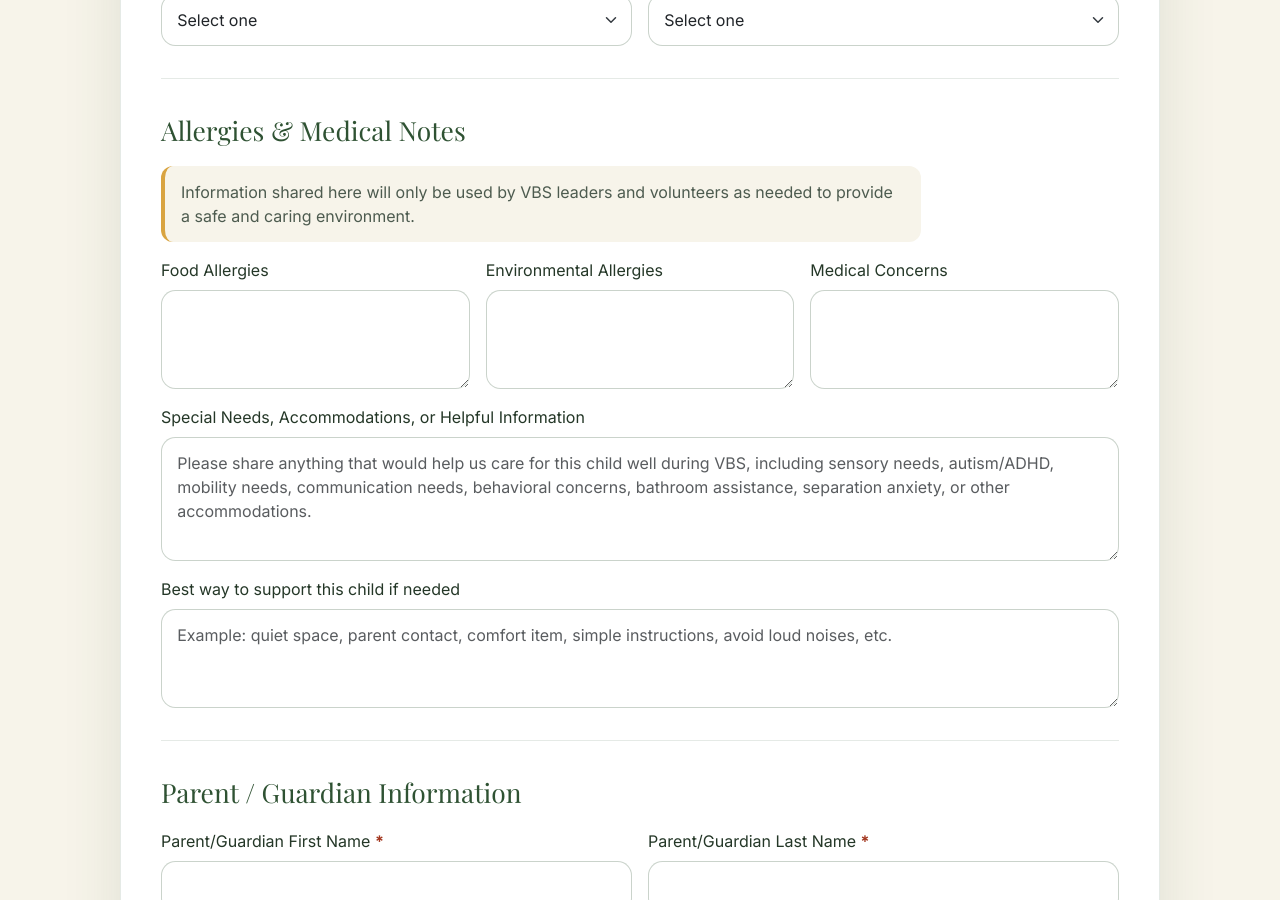
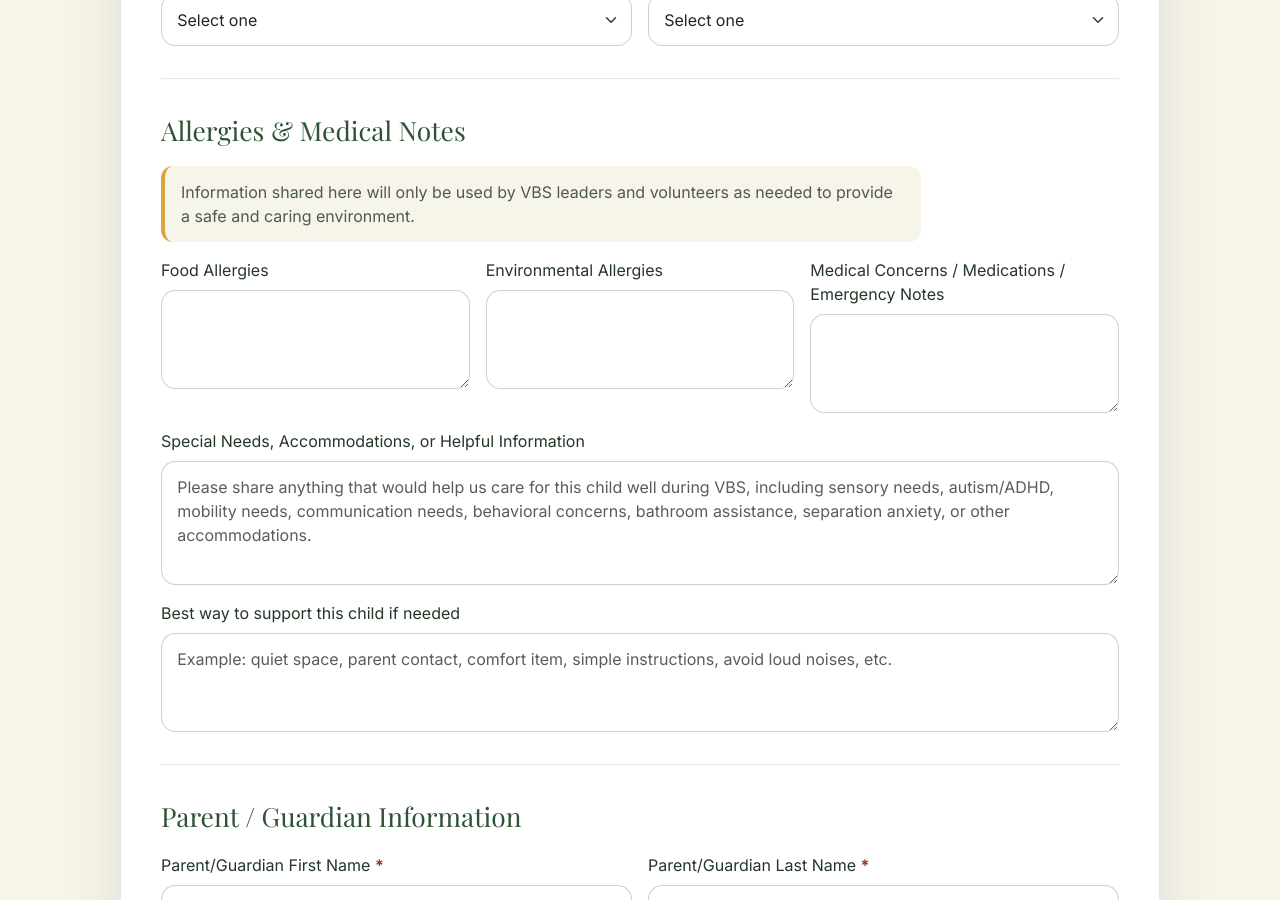
Before and after one commit to cedargrovechristian/cedargrovechristian.github.io, a Jekyll site: the page built from vbs-registration.html, in a window 1280 px wide and 900 px high, scrolled down 2041 px. Built offline with Jekyll 4.4.1, drawn with Linux system fonts in a browser that asks for light colours.

Commit message:
Update vbs-registration.html

```diff
--- a/vbs-registration.html
+++ b/vbs-registration.html
@@ -118,7 +118,7 @@
                 <textarea class="form-control" id="environmentalAllergies" name="environmentalAllergies" rows="3"></textarea>
               </div>
               <div class="col-md-4">
-                <label for="medicalConcerns" class="form-label">Medical Concerns</label>
+                <label for="medicalConcerns" class="form-label">Medical Concerns / Medications / Emergency Notes</label>
                 <textarea class="form-control" id="medicalConcerns" name="medicalConcerns" rows="3"></textarea>
               </div>
               <div class="col-md-12">
@@ -171,8 +171,8 @@
                 <span>No public use online or printed materials</span>
               </label>
             </div>
-            <div class="mt-3" id="limitedPermissionWrap">
-              <label for="limitedPhotoRequests" class="form-label">Limited Photo / Video Permission Requests</label>
+            <div class="mt-3" id="limitedPermissionWrap" hidden>
+              <label for="limitedPhotoRequests" class="form-label">Limited Photo / Video Permission Requests <span class="limited-required-star">*</span></label>
               <textarea class="form-control" id="limitedPhotoRequests" name="limitedPhotoRequests" rows="3" placeholder="Example: group photos only, no close-ups, no social media, etc."></textarea>
             </div>
             <div class="form-check vbs-certify">
@@ -223,9 +223,9 @@
                   <label><input type="checkbox" name="heardAbout" value="Personal Invitation"> Personal Invitation</label>
                   <label><input type="checkbox" name="heardAbout" value="Other"> Other</label>
                 </div>
-                <div class="mt-3">
-                  <label for="heardAboutOther" class="form-label">Other details</label>
-                  <input type="text" class="form-control" id="heardAboutOther" name="heardAboutOther">
+                <div class="mt-3" id="heardAboutOtherWrap" hidden>
+                  <label for="heardAboutOther" class="form-label">Other details <span>*</span></label>
+                  <input type="text" class="form-control" id="heardAboutOther" name="heardAboutOther" placeholder="Please tell us how you heard about VBS">
                 </div>
               </div>
             </div>
```
